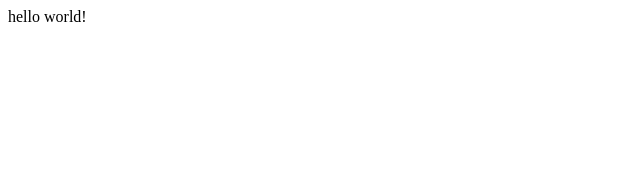
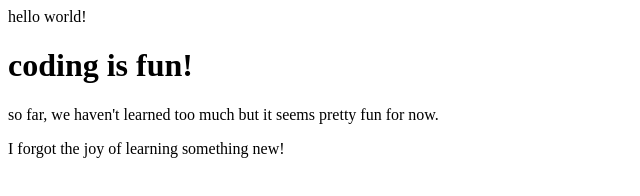
Before and after one commit to bluesclu3s/interactive-storytelling, a plain HTML site: page index.html in a window 1280 px wide. Shown: the whole page, without its empty margins (0-640 px from the left). Drawn offline with Linux system fonts and the light colour scheme.

Commit message:
Update index.html

```diff
--- a/index.html
+++ b/index.html
@@ -1 +1,4 @@
 hello world!
+<h1> coding is fun!</h1>
+<p> so far, we haven't learned too much but it seems pretty fun for now. </p>
+<p> I forgot the joy of learning something new! </p>
```
